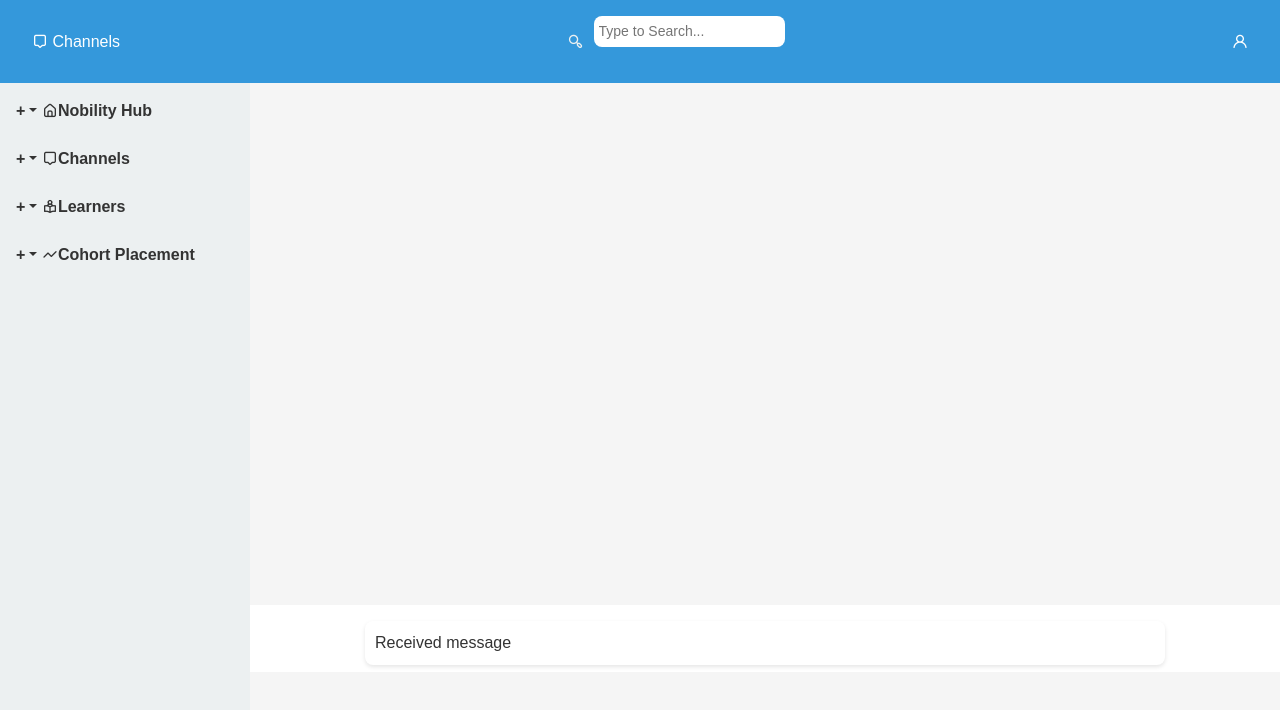
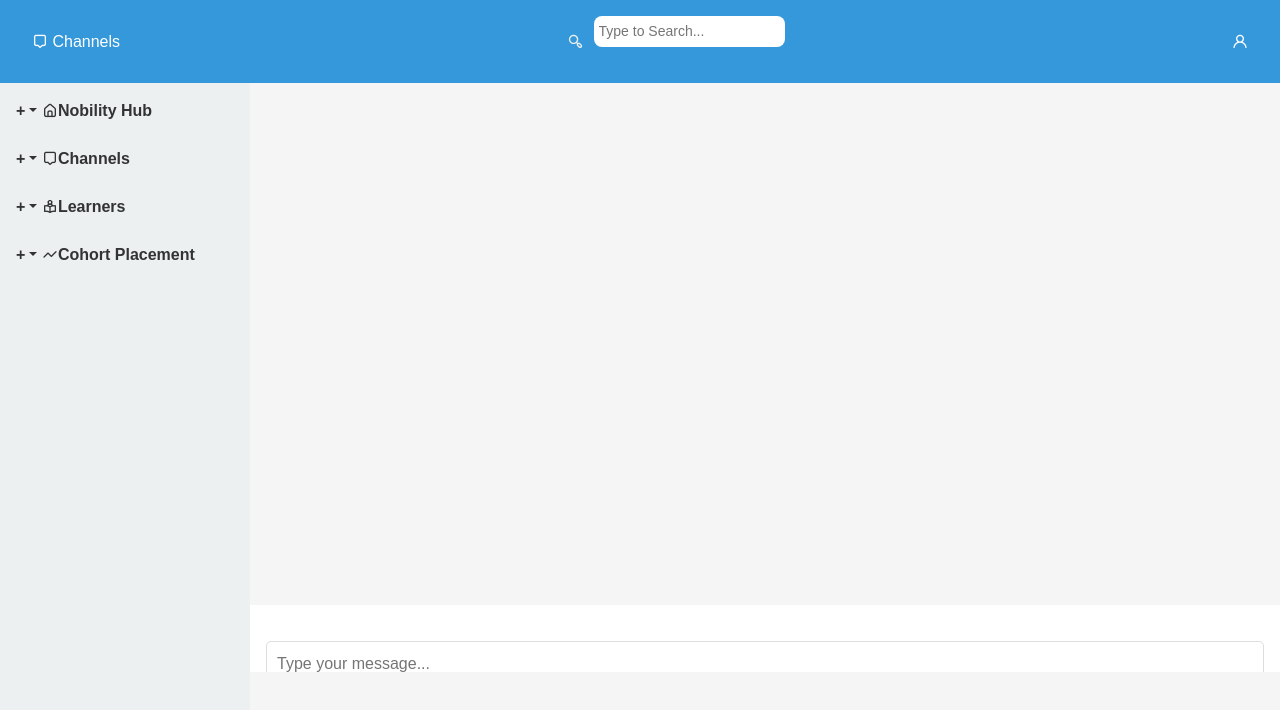
Before and after one commit to Jamescjay/Nobility-hub-client, a React (Create React App) app: page /dashboard in a window 1280 px wide. Shown: the top 710 px of the page. Built offline with nearby package versions, Linux system fonts and the light colour scheme.

Commit message:
The commit

```diff
--- a/src/components/messaging/MessagingSectionAdmin.js
+++ b/src/components/messaging/MessagingSectionAdmin.js
@@ -7,8 +7,8 @@ const MessagingSectionAdmin = () => {
     <div className="learners-right-content">
       <div className="learners-conversation-container">
         {/* Your messaging content goes here */}
-        <div className="learners-message">Received message</div>
-        <div className="learners-message sender">Sent message</div>
+        {/* <div className="learners-message">Received message</div>
+        <div className="learners-message sender">Sent message</div> */}
       </div>
       <div className="learners-message-input">
         <textarea placeholder="Type your message..."></textarea>
```
